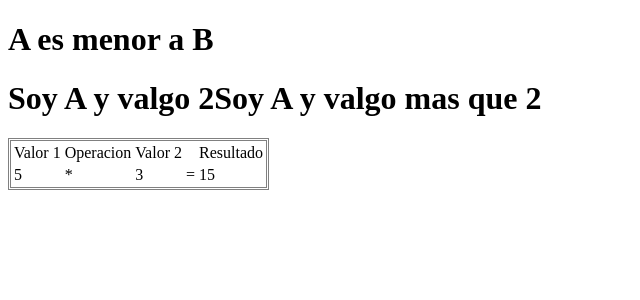
After one commit to dadelgado109/2123_php_mysql, a PHP site: page /estructura_seleccion.php in a window 1280 px wide. The commit adds this page. Shown: the top 300 px of the page, without its empty margins (0-640 px from the left). Run offline with PHP 8.4, Linux system fonts and the light colour scheme.

Commit message:
Se actualiza la clase

```diff
--- /dev/null
+++ b/PHP/estructura_seleccion.php
@@ -0,0 +1,117 @@
+<?php
+
+	$respuesta = "";
+	$respuestaSwch = "";
+	$a = 2;
+	$b = 3;
+
+	if($a == $b && $a == 5 ){
+
+		$respuesta = "A es igual a B y A vale 5";
+
+	}elseif($a < $b){
+
+		$respuesta = "A es menor a B";
+
+	}elseif($a > $b && $a == 3){
+
+		$respuesta = "A es mayor a b Y a vale 3";
+
+	}elseif($a > $b && $b == 3){
+
+		$respuesta = "A es mayor a b Y b vale 3";
+
+	}elseif($a > $b && $a < 7){
+
+		$respuesta = "A es mayor a b Y a < 7";
+
+	}else{
+
+		$respuesta = "No es ninguna de las comparaciones anteriores";
+	}
+
+
+	switch($a){
+
+		case "1":
+			$respuestaSwch .= "Soy A y valgo 1";
+			break;
+		case "2":
+			$respuestaSwch .= "Soy A y valgo 2";
+		case "3":
+			$respuestaSwch .= "Soy A y valgo mas que 2";
+			break;
+		case "4":
+			$respuestaSwch .= "Soy A y valgo 4";
+			break;
+		case "5":
+			$respuestaSwch .= "Soy A y valgo 5";
+			break;
+		default:
+			$respuestaSwch .= "No estoy en la lista";
+			break;
+
+	}
+
+
+	$y = 5;
+	$x = 3;
+	$operacion = "*";
+	$resultado = 0;
+
+	if($operacion == "+" ){
+
+		$resultado = $y + $x;
+
+	}elseif($operacion == "-"){
+
+		$resultado = $y - $x;
+
+	}elseif($operacion == "*"){
+
+		$resultado = $y * $x;
+
+	}elseif($operacion == "/"){
+
+		$resultado = $y / $x;
+
+	}else{
+
+		$resultado = "No existe la operacion";
+	}
+
+
+?>
+
+<!DOCTYPE html>
+<html>
+	<head>
+
+	</head>
+	<body>
+		<h1><?=$respuesta?></h1>
+		<h1><?=$respuestaSwch?></h1>
+
+		<table style = "border-style: double;">
+			<thead >
+				<tr border-style: double;>
+					<td>Valor 1</td>
+					<td>Operacion</td>
+					<td>Valor 2</td>
+					<td></td>
+					<td>Resultado</td>
+				</tr>
+			</thead>
+			<tbody>
+				<tr>
+					<td><?=$y?></td>
+					<td><?=$operacion?></td>
+					<td><?=$x?></td>
+					<td>=</td>
+					<td><?=$resultado?></td>
+				</tr>
+			</tbody>
+		</table>
+
+	</body>
+</html>
--- a/PHP/operadoresComparacion.php
+++ b/PHP/operadores_control copy.php
@@ -5,7 +5,7 @@ $y = 5;
 $z = 2;
 $a = 10;
 $b = "10";
-
+$c = "Milanesa";
 // Creamos variables para ver comportamiento Igualacion
 $varIgual1 = $y == $a;
 $varIgual2 = $x == $a;
```
Also changed, not shown: PHP/estructura_repeticion.php (added, +102 -0 lines), PHP/index.php (line endings or trailing spaces), 1 other file.
